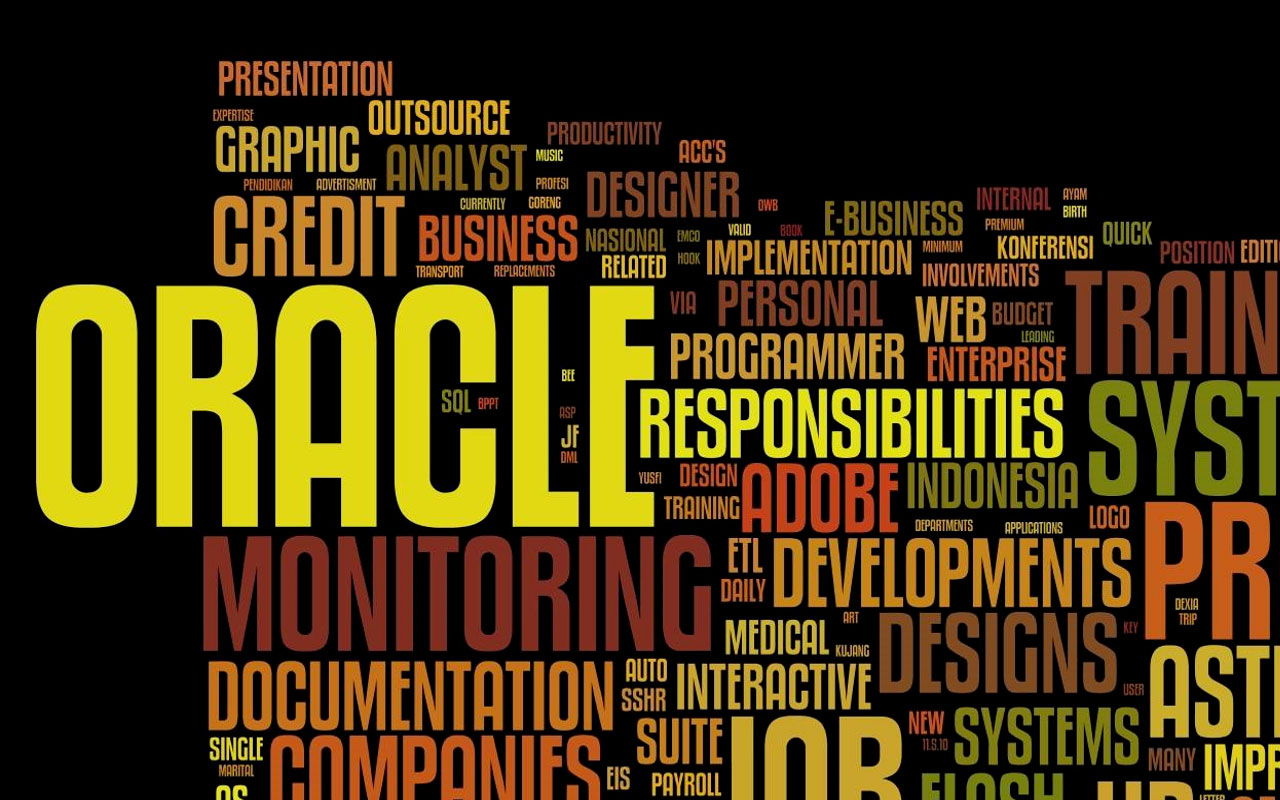
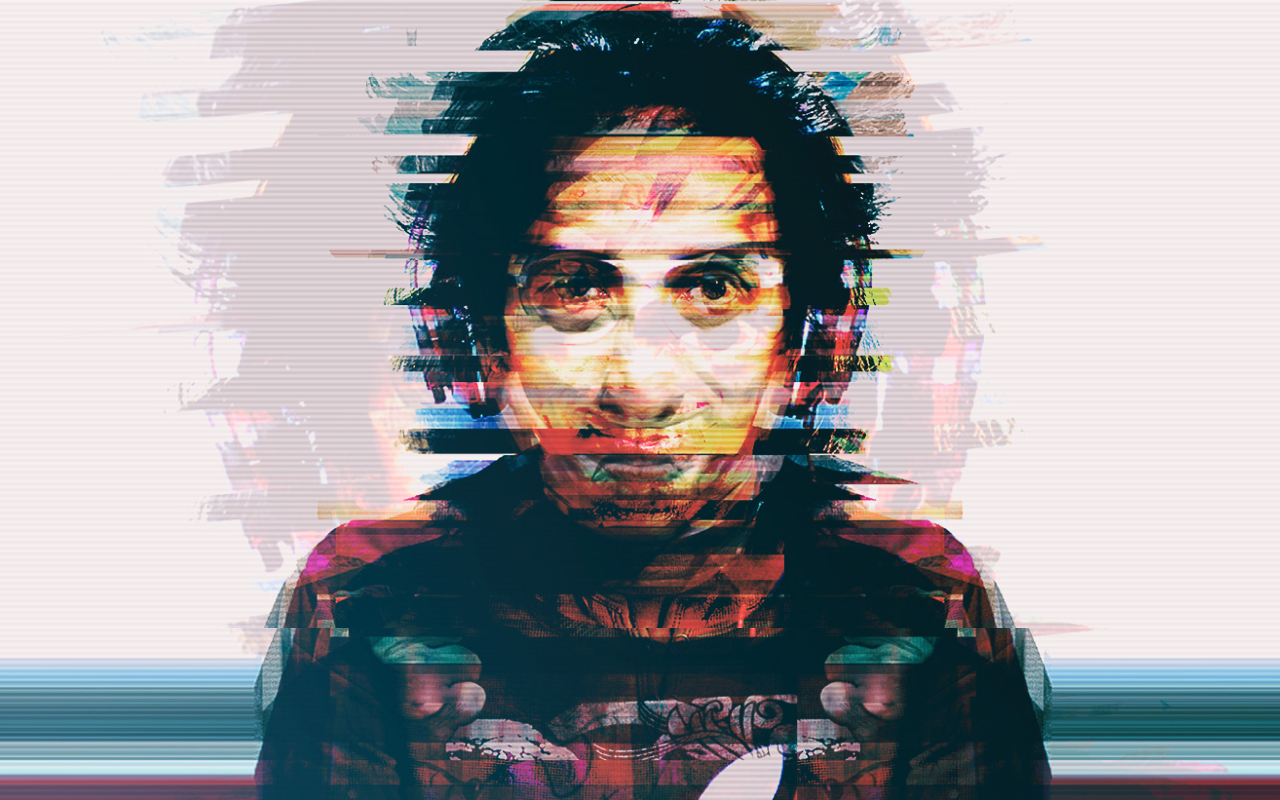
Before and after one commit to yikhwan/portofolio, a plain HTML site: page index.html in a window 1280 px wide. Drawn offline with nearby package versions, Linux system fonts and the light colour scheme.

Commit message:
20170216
20170216

```diff
--- a/index.html
+++ b/index.html
@@ -22,14 +22,11 @@
     </style>
 </head>
 <body>
-  <div>
-    <img src="img/wordwall.jpg" alt="">
-  </div>
-    <div class="container">
+
+      <div class="container">
         <!-- this elem will be glitch -->
         <div class="glitch-img" style="background-image: url('img/mosh1.jpg')"></div>
-    </div>
-
+      </div>
 
     <!-- include jQuery -->
     <script
```
